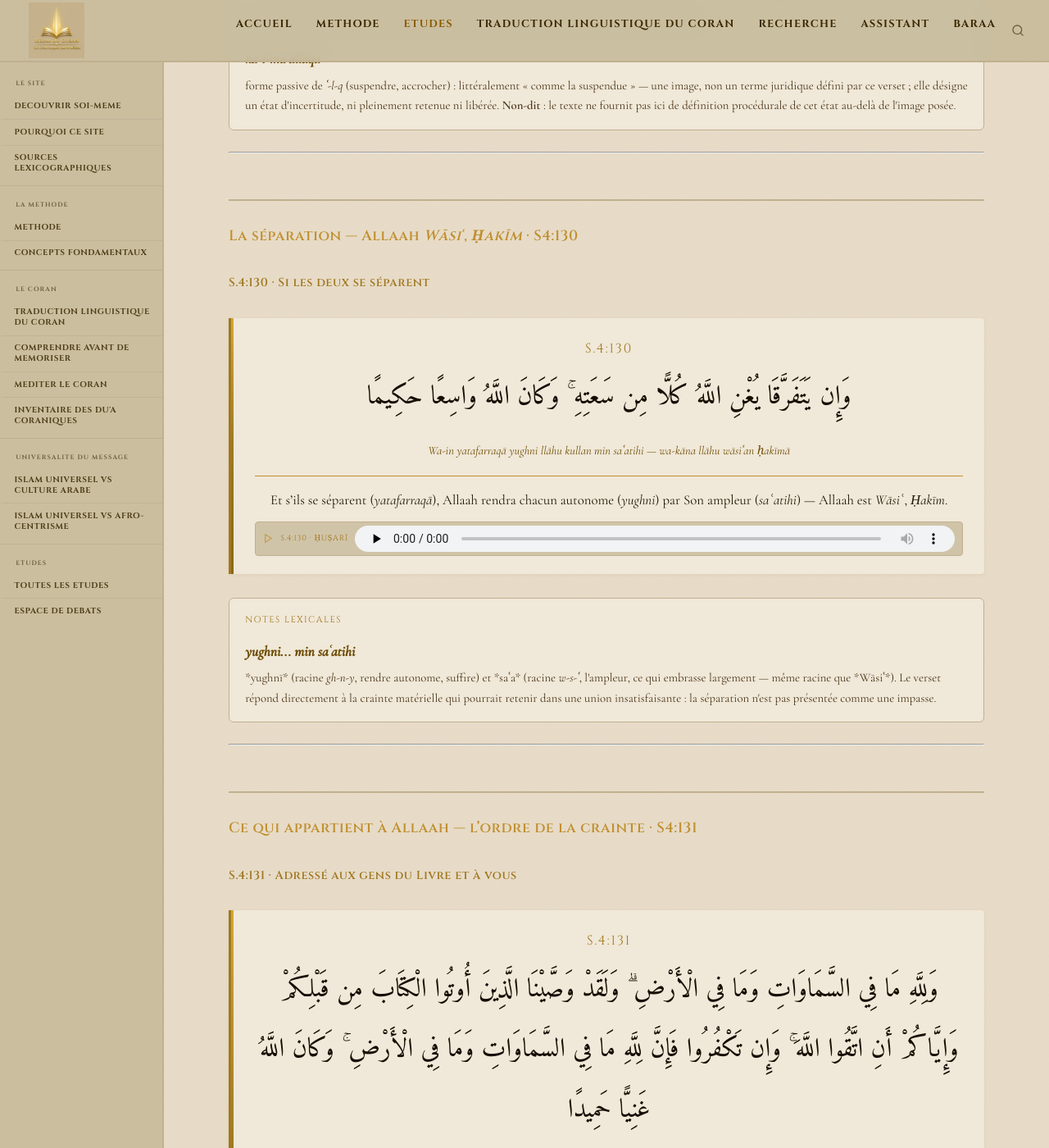
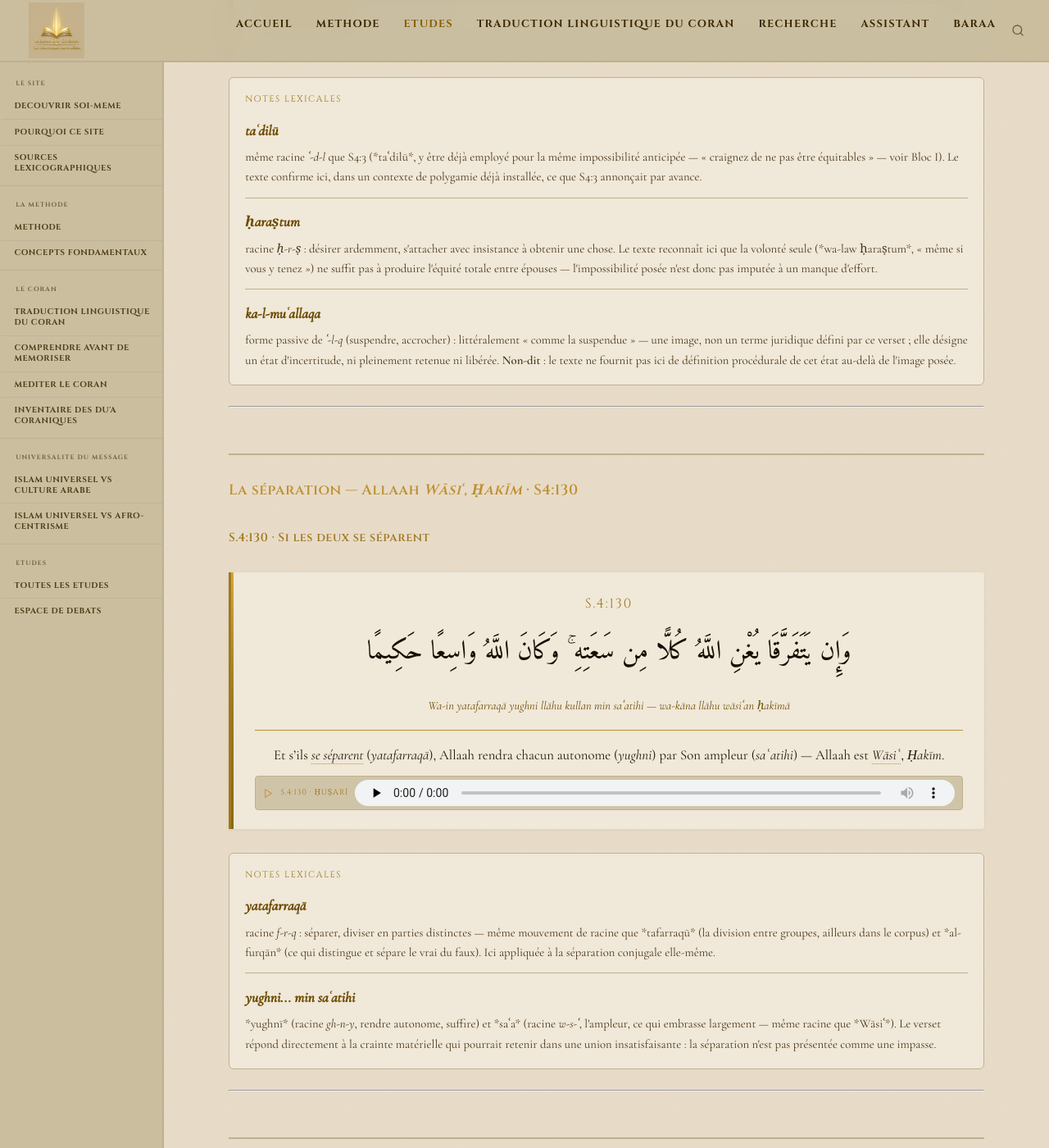
Before and after one commit to Makhuwcoder/islamducoran, a Jekyll site: the page built from _etudes/trad-s4-bloc8.md, in a window 1280 px wide and 1400 px high, scrolled down 13807 px. Shown: the whole window at 82% size. Built offline with Jekyll 4.4.1, drawn with Linux system fonts in a browser that asks for light colours; some of the changed text lies outside the part shown.

Commit message:
S4 Bloc VIII: notes lexicales manquantes (S4:116-134) + fix nushūz
Ajoute maʾwā (S4:121), yujzā bihi (S4:123), ṣulḥ id (S4:128),
ḥaraṣtum (S4:129), yatafarraqā (S4:130), yudhhibkum (S4:133). Lie
laʿanahu, khasira, muḥsin/tuḥsinū et Wāsiʿ à leurs notes déjà
établies ailleurs dans le corpus.

Corrige un oubli de la session précédente sur ce même fichier (S4
Bloc II) : la note nushūz (S4:34) avait été supprimée par erreur lors
de l'ajout de six notes voisines dans le même passage — elle est
restituée ici avec un id, ce qui permet aussi le lien depuis S4:128
(Bloc VIII) vers cette première occurrence.

Honnêteté méthodologique : citations lexicographiques (racines
ʾ-w-y, j-z-y, ḥ-r-ṣ, f-r-q, dh-h-b) issues de la mémoire du modèle,
non vérifiées directement — à vérifier.

Co-Authored-By: Claude Sonnet 5 <noreply@anthropic.com>
Claude-Session: https://claude.ai/code/session_015A6swJE9pCHwD5LPFpPjAP

```diff
--- a/_etudes/trad-s4-bloc8.md
+++ b/_etudes/trad-s4-bloc8.md
@@ -73,7 +73,7 @@ methode: "Dit / Non-dit / Inférence"
    ref="S.4:117–118"
    ar="إِن يَدْعُونَ مِن دُونِهِ إِلَّا إِنَاثًا وَإِن يَدْعُونَ إِلَّا شَيْطَانًا مَرِيدًا * لَعَنَهُ اللَّهُ ۘ وَقَالَ لَأَتَّخِذَنَّ مِنْ عِبَادِكَ نَصِيبًا مَفْرُوضًا"
    trl="In yadʿūna min dūnihi illā ināthan wa-in yadʿūna illā shayṭānan marīdā * Laʿanahu llāhu wa-qāla la-attakhidhanna min ʿibādika naṣīban mafrūḍā"
-   trad="Ils n'invoquent, en dehors de Lui, que des *ināth* — ils n'invoquent qu'un *shayṭān* rebelle (*marīd*), qu'Allaah a maudit (*laʿanahu*), et qui a dit : « Je prendrai certainement, parmi Tes serviteurs, une part fixée (*naṣīban mafrūḍā*). »"
+   trad="Ils n'invoquent, en dehors de Lui, que des *ināth* — ils n'invoquent qu'un *shayṭān* rebelle (*marīd*), qu'*[Allaah a maudit](/etudes/trad-s4-bloc3/#laana)* (*laʿanahu*), et qui a dit : « Je prendrai certainement, parmi Tes serviteurs, une part fixée (*naṣīban mafrūḍā*). »"
 %}
 
 <div class="notes-lexicales">
@@ -104,7 +104,7 @@ methode: "Dit / Non-dit / Inférence"
    ref="S.4:119"
    ar="وَلَأُضِلَّنَّهُمْ وَلَأُمَنِّيَنَّهُمْ وَلَآمُرَنَّهُمْ فَلَيُبَتِّكُنَّ آذَانَ الْأَنْعَامِ وَلَآمُرَنَّهُمْ فَلَيُغَيِّرُنَّ خَلْقَ اللَّهِ ۚ وَمَن يَتَّخِذِ الشَّيْطَانَ وَلِيًّا مِن دُونِ اللَّهِ فَقَدْ خَسِرَ خُسْرَانًا مُبِينًا"
    trl="Wa-la-uḍillannahum wa-la-umanniyannahum wa-la-āmurannahum fa-la-yubattikunna ādhāna l-anʿāmi wa-la-āmurannahum fa-la-yughayyirunna khalqa llāhi — wa-man yattakhidhi sh-shayṭāna waliyyan min dūni llāhi fa-qad khasira khusrānan mubīnā"
-   trad="« Je les égarerai certainement, je leur ferai certainement miroiter (*umanniyannahum*), je leur ordonnerai certainement — ils fendront alors les oreilles du bétail — je leur ordonnerai certainement — ils altéreront alors la création (*khalq*) d'Allaah. » Et quiconque prend le *shayṭān* comme *walī* en dehors d'Allaah a subi une perte (*khasira*) manifeste."
+   trad="« Je les égarerai certainement, je leur ferai certainement miroiter (*umanniyannahum*), je leur ordonnerai certainement — ils fendront alors les oreilles du bétail — je leur ordonnerai certainement — ils altéreront alors la création (*khalq*) d'Allaah. » Et quiconque prend le *shayṭān* comme *walī* en dehors d'Allaah a subi une *[perte](/etudes/trad-s2-bloc1/#khasirun)* (*khasira*) manifeste."
 %}
 
 <div class="notes-lexicales">
@@ -150,12 +150,16 @@ methode: "Dit / Non-dit / Inférence"
    ref="S.4:121–122"
    ar="أُولَٰئِكَ مَأْوَاهُمْ جَهَنَّمُ وَلَا يَجِدُونَ عَنْهَا مَحِيصًا * وَالَّذِينَ آمَنُوا وَعَمِلُوا الصَّالِحَاتِ سَنُدْخِلُهُمْ جَنَّاتٍ تَجْرِي مِن تَحْتِهَا الْأَنْهَارُ خَالِدِينَ فِيهَا أَبَدًا ۖ وَعْدَ اللَّهِ حَقًّا ۚ وَمَنْ أَصْدَقُ مِنَ اللَّهِ قِيلًا"
    trl="Ulāʾika maʾwāhum jahannamu wa-lā yajidūna ʿanhā maḥīṣā * Wa-lladhīna āmanū wa-ʿamilū ṣ-ṣāliḥāti sa-nudkhiluhum jannātin tajrī min taḥtihā l-anhāru khālidīna fīhā abadan — waʿda llāhi ḥaqqan — wa-man aṣdaqu mina llāhi qīlā"
-   trad="Ceux-là, leur refuge (*maʾwā*) est Jahannam, et ils n'y trouveront pas d'échappatoire (*maḥīṣ*). Et ceux qui ont cru et fait ce qui est droit (*ṣāliḥāt*), Nous les ferons entrer dans des jardins sous lesquels coulent les rivières, s'y établissant (*khālidīna*) pour toujours — promesse d'Allaah, en vérité (*ḥaqqan*) — et qui est plus véridique qu'Allaah dans Sa parole (*qīl*) ?"
+   trad="Ceux-là, leur *[refuge](#mawa)* (*maʾwā*) est Jahannam, et ils n'y trouveront pas d'échappatoire (*maḥīṣ*). Et ceux qui ont cru et fait ce qui est droit (*ṣāliḥāt*), Nous les ferons entrer dans des jardins sous lesquels coulent les rivières, s'y établissant (*khālidīna*) pour toujours — promesse d'Allaah, en vérité (*ḥaqqan*) — et qui est plus véridique qu'Allaah dans Sa parole (*qīl*) ?"
 %}
 
 <div class="notes-lexicales">
 <span class="notes-lexicales__titre">Notes lexicales</span>
 <dl class="lexique">
+<div class="lex-entree" id="mawa">
+<dt><span class="lex-trl">maʾwā</span></dt>
+<dd>racine <em>ʾ-w-y</em> : se retirer vers un lieu, y trouver refuge — le nom de lieu *maʾwā* désigne ce vers quoi l'on se retourne en dernier ressort. Employé ici pour Jahannam, il est repris ailleurs dans le corpus pour désigner d'autres destinations, positives ou négatives selon le contexte.</dd>
+</div>
 <div class="lex-entree">
 <dt><span class="lex-trl">maḥīṣ</span></dt>
 <dd>racine <em>ḥ-y-ṣ</em> : se détourner, s'écarter, chercher une échappatoire — terme rare, employé ici pour marquer l'absence de toute issue.</dd>
@@ -177,7 +181,7 @@ methode: "Dit / Non-dit / Inférence"
    ref="S.4:123"
    ar="لَيْسَ بِأَمَانِيِّكُمْ وَلَا أَمَانِيِّ أَهْلِ الْكِتَابِ ۗ مَن يَعْمَلْ سُوءًا يُجْزَ بِهِ وَلَا يَجِدْ لَهُ مِن دُونِ اللَّهِ وَلِيًّا وَلَا نَصِيرًا"
    trl="Laysa bi-amāniyyikum wa-lā amāniyyi ahli l-kitābi — man yaʿmal sūʾan yujza bihi wa-lā yajid lahu min dūni llāhi waliyyan wa-lā naṣīrā"
-   trad="Cela ne dépend ni de vos *amānī*, ni des *amānī* des gens du Livre : quiconque fait un mal en sera rétribué (*yujzā bihi*), et ne trouvera pour lui, en dehors d'Allaah, ni *walī* ni *naṣīr*."
+   trad="Cela ne dépend ni de vos *amānī*, ni des *amānī* des gens du Livre : quiconque fait un mal en sera *[rétribué](#jaza)* (*yujzā bihi*), et ne trouvera pour lui, en dehors d'Allaah, ni *walī* ni *naṣīr*."
 %}
 
 <div class="notes-lexicales">
@@ -186,6 +190,10 @@ methode: "Dit / Non-dit / Inférence"
 <div class="lex-entree">
 <dt><span class="lex-trl">amānī</span></dt>
 <dd>pluriel de <em>umniyya</em>, racine <em>m-n-y</em> — souhait, désir projeté, sans garantie de réalisation (même racine que *umanniyannahum* en S4:119–120). <strong>Dit</strong> : le texte pose que ni le souhait des uns ni celui des autres ne détermine l'issue — c'est l'acte (*man yaʿmal sūʾan*) qui est rétribué.</dd>
+</div>
+<div class="lex-entree" id="jaza">
+<dt><span class="lex-trl">yujzā bihi</span></dt>
+<dd>racine <em>j-z-y</em> : rendre à quelqu'un l'exact équivalent de ce qu'il a fait — une rétribution proportionnée à l'acte, non une sanction arbitraire.</dd>
 </div>
 </dl>
 </div>
@@ -223,7 +231,7 @@ methode: "Dit / Non-dit / Inférence"
    ref="S.4:125"
    ar="وَمَنْ أَحْسَنُ دِينًا مِمَّنْ أَسْلَمَ وَجْهَهُ لِلَّهِ وَهُوَ مُحْسِنٌ وَاتَّبَعَ مِلَّةَ إِبْرَاهِيمَ حَنِيفًا ۗ وَاتَّخَذَ اللَّهُ إِبْرَاهِيمَ خَلِيلًا"
    trl="Wa-man aḥsanu dīnan mimman aslama wajhahu li-llāhi wa-huwa muḥsinun wa-ttabaʿa millata ibrāhīma ḥanīfā — wa-ttakhadha llāhu ibrāhīma khalīlā"
-   trad="Et qui est meilleur en *dīn* que celui qui se voue, tout entier et sans partage, à Allaah, tout en étant *muḥsin* (agissant avec excellence), et qui suit la *milla* d'Ibrāhīm en *ḥanīf* ? Et Allaah a pris Ibrāhīm comme *khalīl*."
+   trad="Et qui est meilleur en *dīn* que celui qui se voue, tout entier et sans partage, à Allaah, tout en étant *[muḥsin](/etudes/trad-s2-bloc4/#muhsin)* (agissant avec excellence), et qui suit la *milla* d'Ibrāhīm en *ḥanīf* ? Et Allaah a pris Ibrāhīm comme *khalīl*."
 %}
 
 <div class="notes-lexicales">
@@ -320,7 +328,7 @@ methode: "Dit / Non-dit / Inférence"
    ref="S.4:128"
    ar="وَإِنِ امْرَأَةٌ خَافَتْ مِن بَعْلِهَا نُشُوزًا أَوْ إِعْرَاضًا فَلَا جُنَاحَ عَلَيْهِمَا أَن يُصْلِحَا بَيْنَهُمَا صُلْحًا ۚ وَالصُّلْحُ خَيْرٌ ۗ وَأُحْضِرَتِ الْأَنفُسُ الشُّحَّ ۚ وَإِن تُحْسِنُوا وَتَتَّقُوا فَإِنَّ اللَّهَ كَانَ بِمَا تَعْمَلُونَ خَبِيرًا"
    trl="Wa-ini mraʾatun khāfat min baʿlihā nushūzan aw iʿrāḍan fa-lā junāḥa ʿalayhimā an yuṣliḥā baynahumā ṣulḥan — wa-ṣ-ṣulḥu khayrun — wa-uḥḍirati l-anfusu sh-shuḥḥa — wa-in tuḥsinū wa-tattaqū fa-inna llāha kāna bimā taʿmalūna khabīrā"
-   trad="Et si une femme craint de la part de son époux (*baʿl*) un *nushūz* ou un détournement (*iʿrāḍ*), nul grief à leur porter s'ils trouvent entre eux un arrangement (*yuṣliḥā... ṣulḥan*) — l'arrangement (*ṣulḥ*) est meilleur. Les âmes (*al-anfus*) sont portées (*uḥḍirat*) à l'avarice (*shuḥḥ*). Mais si vous agissez avec excellence (*tuḥsinū*) et vous constituez une taqwā, Allaah est, de ce que vous faites, *khabīr* (pleinement informé)."
+   trad="Et si une femme craint de la part de son époux (*baʿl*) un *[nushūz](/etudes/trad-s4-bloc2/#nushuz)* ou un détournement (*iʿrāḍ*), nul grief à leur porter s'ils trouvent entre eux un arrangement (*yuṣliḥā... ṣulḥan*) — l'arrangement (*[ṣulḥ](#sulh)*) est meilleur. Les âmes (*al-anfus*) sont portées (*uḥḍirat*) à l'avarice (*shuḥḥ*). Mais si vous *[agissez avec excellence](/etudes/trad-s2-bloc4/#muhsin)* (*tuḥsinū*) et vous constituez une taqwā, Allaah est, de ce que vous faites, *khabīr* (pleinement informé)."
 %}
 
 {:.callout .callout--pivot}
@@ -341,7 +349,7 @@ methode: "Dit / Non-dit / Inférence"
 <dt><span class="lex-trl">iʿrāḍ</span></dt>
 <dd>forme IV de <em>ʿ-r-ḍ</em> : se détourner, tourner le flanc — un retrait, une distance prise, distinct du *nushūz* (la rupture ouverte).</dd>
 </div>
-<div class="lex-entree">
+<div class="lex-entree" id="sulh">
 <dt><span class="lex-trl">ṣulḥ</span></dt>
 <dd>racine <em>ṣ-l-ḥ</em> (le droit, ce qui est en bon état) — l'arrangement, la remise en ordre trouvée entre deux parties. Terme distinct de *ṣāliḥāt* (les œuvres droites) mais de même racine.</dd>
 </div>
@@ -362,7 +370,7 @@ methode: "Dit / Non-dit / Inférence"
    ref="S.4:129"
    ar="وَلَن تَسْتَطِيعُوا أَن تَعْدِلُوا بَيْنَ النِّسَاءِ وَلَوْ حَرَصْتُمْ ۖ فَلَا تَمِيلُوا كُلَّ الْمَيْلِ فَتَذَرُوهَا كَالْمُعَلَّقَةِ ۚ وَإِن تُصْلِحُوا وَتَتَّقُوا فَإِنَّ اللَّهَ كَانَ غَفُورًا رَحِيمًا"
    trl="Wa-lan tastaṭīʿū an taʿdilū bayna n-nisāʾi wa-law ḥaraṣtum — fa-lā tamīlū kulla l-mayli fa-tadharūhā ka-l-muʿallaqati — wa-in tuṣliḥū wa-tattaqū fa-inna llāha kāna ghafūran raḥīmā"
-   trad="Vous ne pourrez jamais être équitables (*taʿdilū*) entre les femmes, même si vous y tenez (*ḥaraṣtum*) — ne penchez donc pas d'un penchant total (*kulla l-mayl*), au point de la laisser comme suspendue (*ka-l-muʿallaqa*). Et si vous trouvez un arrangement (*tuṣliḥū*) et vous constituez une taqwā, Allaah est *ghafūr*, *raḥīm*."
+   trad="Vous ne pourrez jamais être équitables (*taʿdilū*) entre les femmes, même si vous *[y tenez](#hars)* (*ḥaraṣtum*) — ne penchez donc pas d'un penchant total (*kulla l-mayl*), au point de la laisser comme suspendue (*ka-l-muʿallaqa*). Et si vous *[trouvez un arrangement](#sulh)* (*tuṣliḥū*) et vous constituez une taqwā, Allaah est *ghafūr*, *raḥīm*."
 %}
 
 <div class="notes-lexicales">
@@ -371,6 +379,10 @@ methode: "Dit / Non-dit / Inférence"
 <div class="lex-entree">
 <dt><span class="lex-trl">taʿdilū</span></dt>
 <dd>même racine <em>ʿ-d-l</em> que S4:3 (*taʿdilū*, y être déjà employé pour la même impossibilité anticipée — « craignez de ne pas être équitables » — voir Bloc I). Le texte confirme ici, dans un contexte de polygamie déjà installée, ce que S4:3 annonçait par avance.</dd>
+</div>
+<div class="lex-entree" id="hars">
+<dt><span class="lex-trl">ḥaraṣtum</span></dt>
+<dd>racine <em>ḥ-r-ṣ</em> : désirer ardemment, s'attacher avec insistance à obtenir une chose. Le texte reconnaît ici que la volonté seule (*wa-law ḥaraṣtum*, « même si vous y tenez ») ne suffit pas à produire l'équité totale entre épouses — l'impossibilité posée n'est donc pas imputée à un manque d'effort.</dd>
 </div>
 <div class="lex-entree">
 <dt><span class="lex-trl">ka-l-muʿallaqa</span></dt>
@@ -389,12 +401,16 @@ methode: "Dit / Non-dit / Inférence"
    ref="S.4:130"
    ar="وَإِن يَتَفَرَّقَا يُغْنِ اللَّهُ كُلًّا مِن سَعَتِهِ ۚ وَكَانَ اللَّهُ وَاسِعًا حَكِيمًا"
    trl="Wa-in yatafarraqā yughni llāhu kullan min saʿatihi — wa-kāna llāhu wāsiʿan ḥakīmā"
-   trad="Et s'ils se séparent (*yatafarraqā*), Allaah rendra chacun autonome (*yughni*) par Son ampleur (*saʿatihi*) — Allaah est *Wāsiʿ*, *Ḥakīm*."
+   trad="Et s'ils *[se séparent](#tafarruq)* (*yatafarraqā*), Allaah rendra chacun autonome (*yughni*) par Son ampleur (*saʿatihi*) — Allaah est *[Wāsiʿ](/etudes/trad-s2-bloc4/#wasi)*, *Ḥakīm*."
 %}
 
 <div class="notes-lexicales">
 <span class="notes-lexicales__titre">Notes lexicales</span>
 <dl class="lexique">
+<div class="lex-entree" id="tafarruq">
+<dt><span class="lex-trl">yatafarraqā</span></dt>
+<dd>racine <em>f-r-q</em> : séparer, diviser en parties distinctes — même mouvement de racine que *tafarraqū* (la division entre groupes, ailleurs dans le corpus) et *al-furqān* (ce qui distingue et sépare le vrai du faux). Ici appliquée à la séparation conjugale elle-même.</dd>
+</div>
 <div class="lex-entree">
 <dt><span class="lex-trl">yughni... min saʿatihi</span></dt>
 <dd>*yughnī* (racine <em>gh-n-y</em>, rendre autonome, suffire) et *saʿa* (racine <em>w-s-ʿ</em>, l'ampleur, ce qui embrasse largement — même racine que *Wāsiʿ*). Le verset répond directement à la crainte matérielle qui pourrait retenir dans une union insatisfaisante : la séparation n'est pas présentée comme une impasse.</dd>
@@ -462,12 +478,16 @@ methode: "Dit / Non-dit / Inférence"
    ref="S.4:133"
    ar="إِن يَشَأْ يُذْهِبْكُمْ أَيُّهَا النَّاسُ وَيَأْتِ بِآخَرِينَ ۚ وَكَانَ اللَّهُ عَلَىٰ ذَٰلِكَ قَدِيرًا"
    trl="In yashaʾ yudhhibkum ayyuhā n-nāsu wa-yaʾti bi-ākharīn — wa-kāna llāhu ʿalā dhālika qadīrā"
-   trad="S'Il le veut, Il vous fera disparaître (*yudhhibkum*), ô les humains, et en fera venir d'autres — Allaah est, sur cela, *Qadīr* (Ce qui a pleine capacité)."
+   trad="S'Il le veut, Il vous fera *[disparaître](#dhahab)* (*yudhhibkum*), ô les humains, et en fera venir d'autres — Allaah est, sur cela, *Qadīr* (Ce qui a pleine capacité)."
 %}
 
 <div class="notes-lexicales">
 <span class="notes-lexicales__titre">Notes lexicales</span>
 <dl class="lexique">
+<div class="lex-entree" id="dhahab">
+<dt><span class="lex-trl">yudhhibkum</span></dt>
+<dd>racine <em>dh-h-b</em> : partir, s'en aller — ici à la forme causative (« faire partir »), donc « faire disparaître ». Le verset pose une capacité conditionnelle (*in yashaʾ*, « s'Il le veut »), non un fait déjà advenu.</dd>
+</div>
 <div class="lex-entree">
 <dt><span class="lex-trl">qadīr</span></dt>
 <dd>racine <em>q-d-r</em> : la capacité, la mesure exacte de ce qui peut être accompli. <strong>Dit</strong> : le verset pose une capacité (*in yashaʾ*, « s'Il le veut ») — une condition posée par le texte lui-même, non un fait accompli ni une menace à échéance annoncée.</dd>
```
Also changed, not shown: _etudes/trad-s4-bloc2.md (+4 -0 lines).
